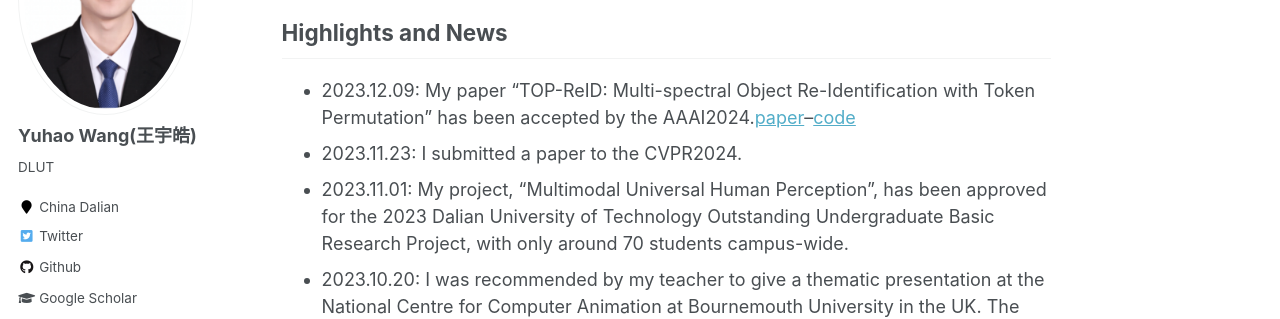
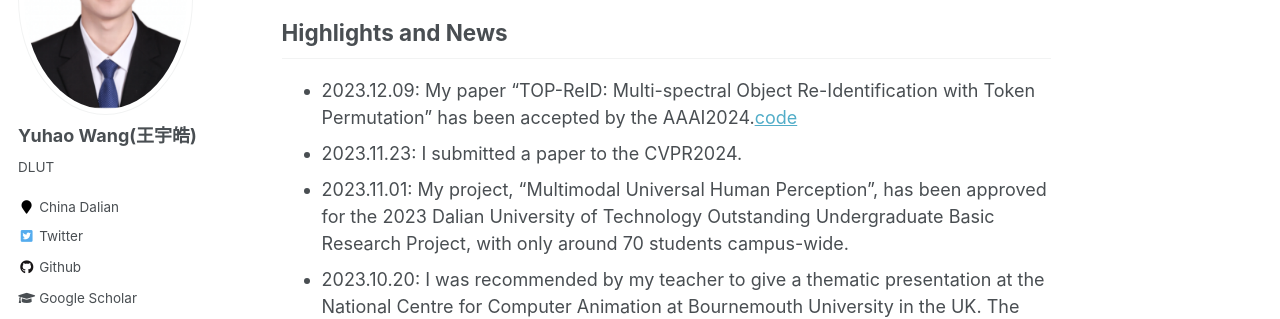
Before and after one commit to 924973292/924973292.github.io, a Jekyll site: the page built from _pages/about.md, in a window 1280 px wide and 900 px high, scrolled down 586 px. Shown: the part 153-472 px from the top of the window. Built offline with Jekyll 4.4.1, drawn with Linux system fonts in a browser that asks for light colours; some web fonts are replaced.

Commit message:
pubchange

```diff
--- a/_pages/about.md
+++ b/_pages/about.md
@@ -27,7 +27,7 @@
 
 Highlights and News
 ------
-- 2023.12.09: My paper "TOP-ReID: Multi-spectral Object Re-Identification with Token Permutation" has been accepted by the AAAI2024.[paper](wait)--[code](https://github.com/924973292/TOP-ReID)
+- 2023.12.09: My paper "TOP-ReID: Multi-spectral Object Re-Identification with Token Permutation" has been accepted by the AAAI2024.[code](https://github.com/924973292/TOP-ReID)
 - 2023.11.23: I submitted a paper to the CVPR2024.
 - 2023.11.01: My project, "Multimodal Universal Human Perception", has been approved for the 2023 Dalian University of Technology Outstanding Undergraduate Basic Research Project, with only around 70 students campus-wide.
 - 2023.10.20: I was recommended by my teacher to give a thematic presentation at the National Centre for Computer Animation at Bournemouth University in the UK. The title of my presentation is "Rethinking Object Re-identification".
```
